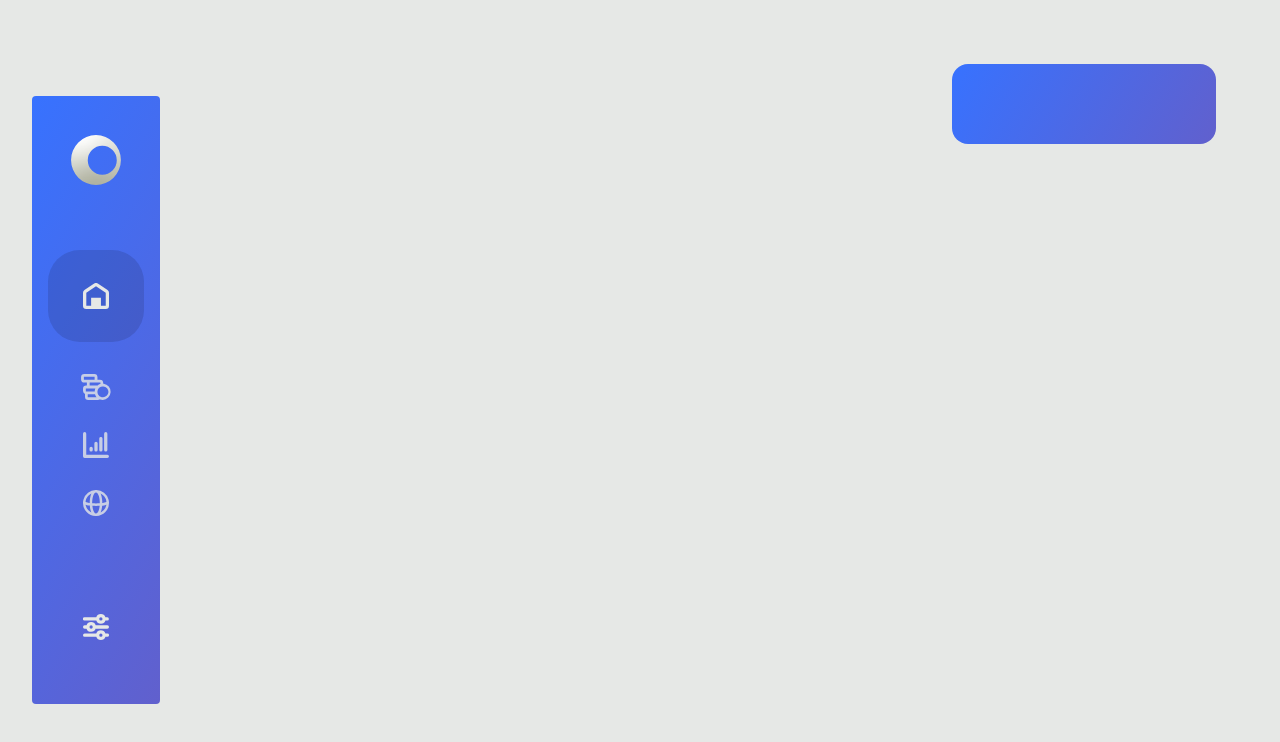
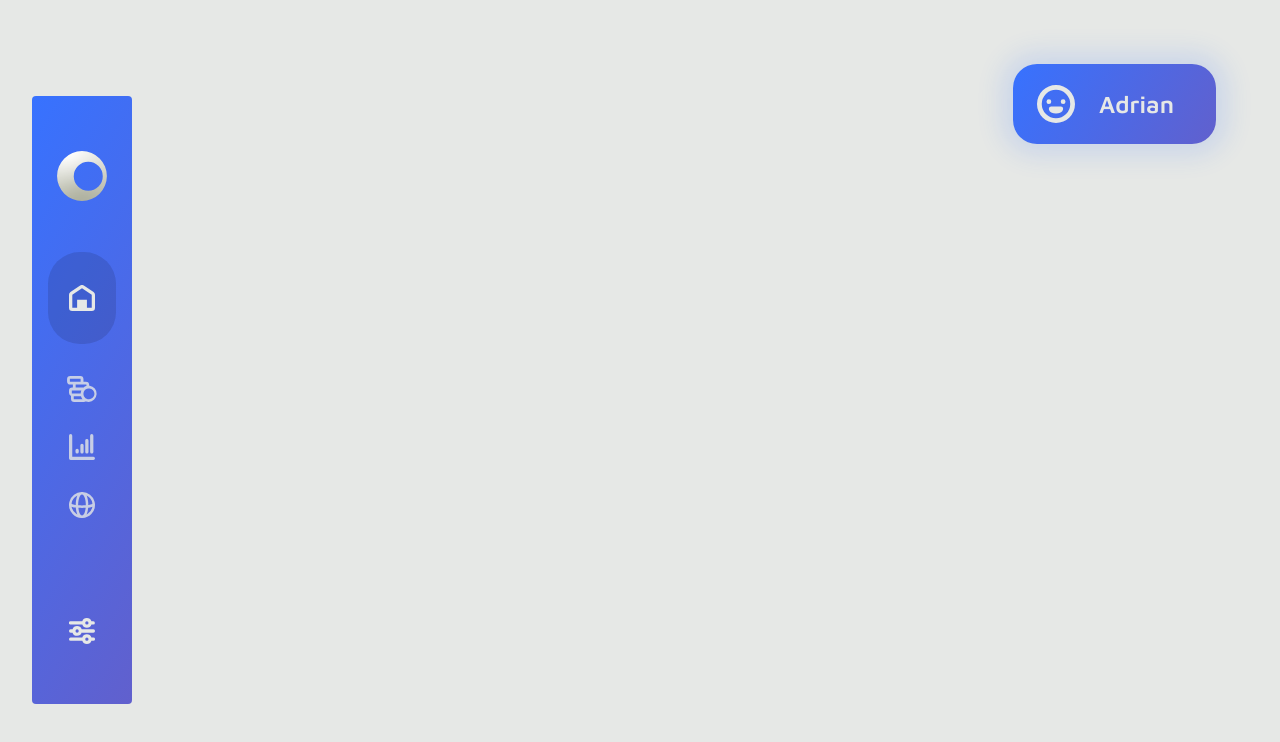
Before and after one commit to theTurtl/cryptowatcher, a React (Create React App) app: page / in a window 1280 px wide. Shown: the top 742 px of the page. Built offline with nearby package versions, Linux system fonts and the light colour scheme.

Commit message:
Tired, going to bed. Commiting all changes.

```diff
--- a/src/App.css
+++ b/src/App.css
@@ -1,3 +1,10 @@
+@import url("https://fonts.googleapis.com/css2?family=Newsreader:ital,wght@0,200;0,300;0,400;0,500;0,600;0,700;0,800;1,200;1,300;1,400;1,500;1,600;1,700;1,800&display=swap");
+@import url("https://fonts.googleapis.com/css2?family=Source+Sans+Pro:ital,wght@0,200;0,300;0,400;0,600;0,700;0,900;1,200;1,300;1,400;1,600;1,700;1,900&display=swap");
+@import url("https://fonts.googleapis.com/css2?family=Maven+Pro:wght@400;500;600;700;800;900&display=swap");
+/*
+font-family: 'Maven Pro', sans-serif;
+*/
+
 /* http://meyerweb.com/eric/tools/css/reset/
    v2.0 | 20110126
    License: none (public domain)
@@ -153,7 +160,7 @@ table {
   position: absolute;
   top: 64px;
   bottom: 64px;
-  width: 128px;
+  width: 100px;
   background-image: linear-gradient(120deg, #3772ff, #6160cd);
   margin: 32px;
   border-radius: 4px;
@@ -168,14 +175,14 @@ table {
   width: 100%;
 
   height: 64px;
-  margin: 32px 0px;
+  margin: 48px 0px;
 }
 
 .navContentView {
   position: relative;
   height: 100%;
   background-color: #e6e8e600;
-  min-height: 512px;
+  min-height: 612px;
 }
 
 .navIcons {
@@ -253,8 +260,33 @@ table {
   position: absolute;
   right: 0;
   margin: 64px;
-  width: 264px;
   height: 80px;
-  border-radius: 16px;
+  border-radius: 24px;
   background-image: linear-gradient(120deg, #3772ff, #6160cd);
+  box-shadow: 0px 0px 24px 12px #3772ff25;
 }
+
+.profileBoxContent {
+  display: flex;
+  width: 100%;
+  height: 100%;
+}
+
+.profilePic {
+  background-image: url("./images/profilePic.svg");
+  background-repeat: no-repeat;
+  background-position: center;
+  background-size: contain;
+  height: 100%;
+  width: 38px;
+  margin: 0px 24px;
+}
+
+.profileBoxContent p {
+  font-family: "Maven Pro", sans-serif;
+  font-size: 24px;
+  font-weight: 600;
+  line-height: 80px;
+  color: #e6e8e6;
+  margin-right: 42px;
+}
--- a/src/components/Profile.js
+++ b/src/components/Profile.js
@@ -2,6 +2,10 @@ import React from 'react';
 
 const Profile = () => {
   return <div className='profileView'>
+      <div className='profileBoxContent'>
+          <div className='profilePic'></div>
+          <p>Adrian</p>
+          </div>
 
   </div>;
 };
```
Also changed, not shown: src/images/profilePic.svg (added).
